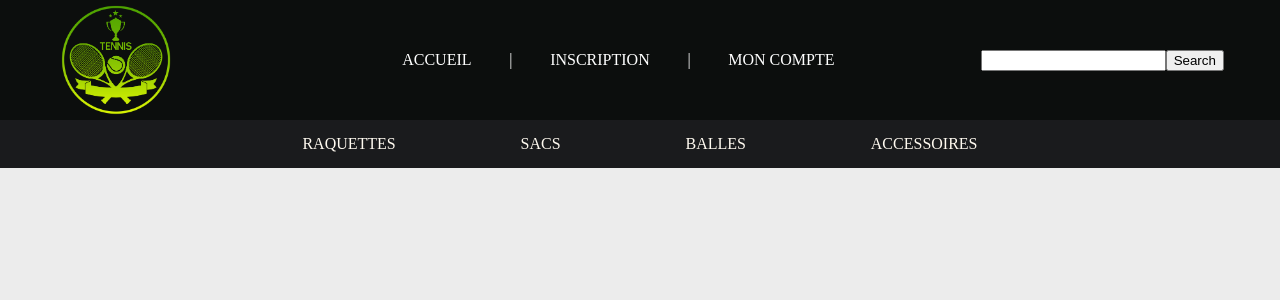
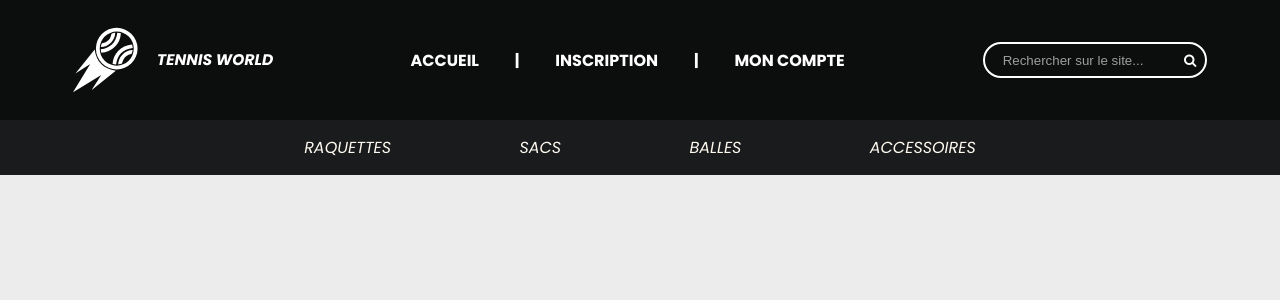
Before and after one commit to alexandre-leroux/boutique, a PHP site: page /view/accueil.html in a window 1280 px wide. Shown: the top 300 px of the page. Run offline with PHP 8.4, Linux system fonts and the light colour scheme.

Commit message:
modif nav
nav modif logo

```diff
--- a/style/dart-sass/style.css
+++ b/style/dart-sass/style.css
@@ -1,3 +1,4 @@
+@import url("https://fonts.googleapis.com/css2?family=Poppins:ital,wght@0,300;0,400;0,700;0,900;1,400;1,500;1,800;1,900&display=swap");
 /*! minireset.css v0.0.6 | MIT License | github.com/jgthms/minireset.css */
 html, body, p, ol, ul, li, dl, dt, dd, blockquote, figure, fieldset, legend, textarea, pre, iframe, hr, h1, h2, h3, h4, h5, h6 {
   margin: 0;
@@ -45,9 +46,10 @@ td, th {
 
 body {
   background-color: #ececec;
+  font-family: "Poppins", sans-serif;
 }
 
-.dflex {
+.nav .liste_nav, .nav, header .search_bar, header .accueil {
   display: flex;
   justify-content: center;
   align-items: center;
@@ -58,6 +60,8 @@ header {
   background-color: #0C0E0D;
   display: flex;
   justify-content: space-around;
+  font-weight: 700;
+  padding: 0px 20px 0px 20px;
 }
 header .logo a {
   display: block;
@@ -78,11 +82,36 @@ header .accueil a {
 header .accueil p {
   color: white;
 }
+header .search_bar .border {
+  border: 2px white solid;
+  border-radius: 2em;
+  padding: 3px;
+}
+header .search_bar input {
+  background-color: transparent;
+  padding: 5px;
+  border: none;
+  outline: none;
+  color: white;
+}
+header .search_bar input::placeholder {
+  color: rgba(255, 255, 255, 0.596);
+  padding: 10px;
+}
+header .search_bar button {
+  background-color: transparent;
+  border: none;
+  outline: none;
+  color: white;
+}
+
 .nav {
   background-color: #1A1B1D;
   width: 100%;
   padding: 15px;
   text-transform: uppercase;
+  font-weight: 300;
+  font-style: italic;
 }
 .nav .liste_nav {
   width: 800px;
@@ -91,6 +120,10 @@ header .accueil p {
 .nav a {
   text-decoration: none;
   color: floralwhite;
+  transition: 0.5s;
+}
+.nav a:hover {
+  color: #00BAFF;
 }
 
 /*# sourceMappingURL=style.css.map */
--- a/style/style.scss
+++ b/style/style.scss
@@ -1,3 +1,4 @@
+@import url('https://fonts.googleapis.com/css2?family=Poppins:ital,wght@0,300;0,400;0,700;0,900;1,400;1,500;1,800;1,900&display=swap');
 @import "dart-sass/reset.scss";
 
 $color1: #0C0E0D ;
@@ -6,10 +7,11 @@ $color3: #00BAFF;
 
 body{
     background-color: rgb(236, 236, 236);
+    font-family: 'Poppins', sans-serif;
 }
 
-//display flex générique, à coller dans les classes du html
-.dflex{
+//display flex générique, à @extend dans les attributs directement
+%dflex{
     display: flex;
     justify-content: center;
     align-items: center;
@@ -23,7 +25,9 @@ header{
     background-color:$color1;
     display: flex;
     justify-content: space-around;
-
+    font-weight: 700;
+    padding : 0px 20px 0px 20px;
+    //font-style: italic;
 
     & .logo a{
         display: block;
@@ -33,7 +37,8 @@ header{
         //background-color: rgb(22, 75, 25);
     }
 
-   & .accueil{
+    & .accueil{
+        @extend %dflex;
         width: 500px;
         height: 100%;
         //background-color: burlywood;
@@ -44,6 +49,7 @@ header{
             color: white;
             margin: 30px;
         }
+
         & p {
             color: white;
         }
@@ -51,27 +57,57 @@ header{
 
     & .search_bar{
         //background-color: rgb(189, 118, 52);
+        @extend %dflex;
+        & .border{
+            border: 2px white solid;
+            border-radius: 2em;
+            padding: 3px;
+
+        }
+        & input {
+            background-color: transparent;
+            padding: 5px;
+            border: none;
+            outline: none;
+            color: white;
+        }
+        & input::placeholder{
+            color: rgba(255, 255, 255, 0.596);
+            padding: 10px;
+        }
+
+        & button{
+            background-color: transparent;
+            border : none;
+            outline: none;
+            color: white;
+        }
     }
 
 }
 
-
-
-
 .nav{
 
+    @extend %dflex;
     background-color: $color2;
     width: 100%;
     padding : 15px;
     text-transform: uppercase;
+    font-weight: 300;
+    font-style: italic;
 
     & .liste_nav{
         //background-color: rgb(147, 178, 34);
+        @extend %dflex;
         width: 800px;
         justify-content: space-around;
     }
     & a{
         text-decoration: none;
         color: floralwhite;
+        transition: .5s;
+    }
+    & a:hover{
+        color: #00BAFF;
     }
 }
--- a/view/accueil.html
+++ b/view/accueil.html
@@ -6,6 +6,7 @@
     <meta name="viewport" content="width=device-width, initial-scale=1.0">
     <title>Boutique</title>
     <link rel="stylesheet" href="../style/dart-sass/style.css">
+    <link rel="stylesheet" href="https://cdnjs.cloudflare.com/ajax/libs/font-awesome/4.7.0/css/font-awesome.min.css">
 </head>
 <body>
 
@@ -13,10 +14,10 @@
 <header>
 
     <div class="logo">
-        <a href=""><img src="../medias/logo.png" alt=""></a>
+        <a href=""><img src="../medias/logo.svg" alt=""></a>
     </div>
 
-     <div class="accueil dflex">
+     <div class="accueil">
         <a href="">ACCUEIL</a>
         <p>|</p>
         <a href="">INSCRIPTION</a>
@@ -24,18 +25,20 @@
         <a href="">MON COMPTE</a>
     </div>
 
-    <div class="search_bar dflex">
-        <input type="search" aria-label="Search through site content" >
-        <button>Search</button>
+    <div class="search_bar">
+        <div class="border">
+            <input type="search" aria-label="Search through site content" placeholder="Rechercher sur le site..." >
+            <button><i class="fa fa-search"></i></button>
+        </div>
     </div>
 
 </header>
 
 
 
-<nav class="nav dflex">
+<nav class="nav">
 
-        <ul class="liste_nav dflex">
+        <ul class="liste_nav">
 
             <li><a href="">Raquettes</a></li>
             <li><a href="">Sacs</a></li>
```
Also changed, not shown: medias/logo.svg (added), 1 other file.
